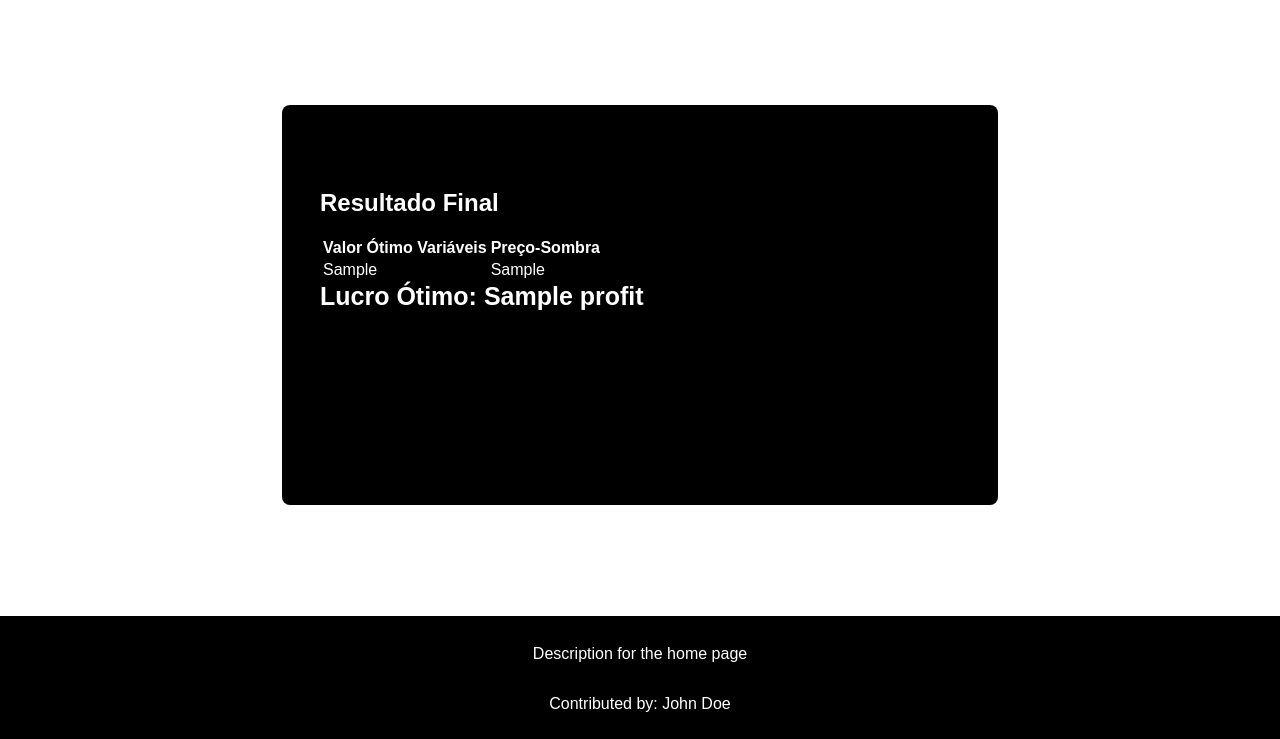
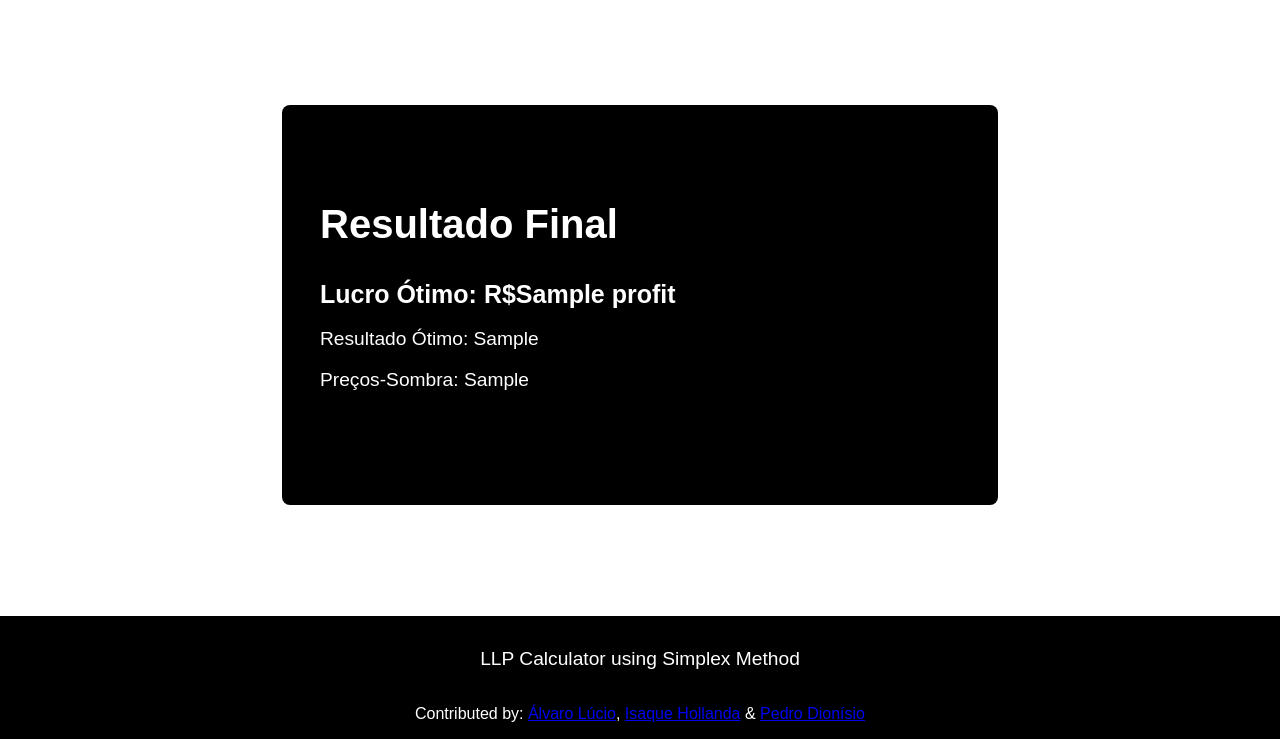
Before and after one commit to AlvaroLucioRibeiro/Simplex-Calculator, a Flask app: template app/templates/success.html in a window 1280 px wide. Shown: the part 109-848 px from the top of the page. Before the commit the page ends 821 px from the top, so only its background shows below. Run offline with Flask 3, Linux system fonts and the light colour scheme; the template is opened without the code that fills it: most values are stand-ins (such as "Sample title", 1, 10 or a date in 2020).

Commit message:
footer and success page update

```diff
--- a/app/app.py
+++ b/app/app.py
@@ -43,7 +43,6 @@ def evaluate():
     print(data)
 
     # Initialize lists to store coefficients
-    tipo_problema = data['tipo_problema']
     coefs_func_objetivo = []
     coefs_restricao = []
     lados_direitos = []
@@ -74,7 +73,6 @@ def evaluate():
 
     coefs_restricao = restricoes_array
 
-    print(f'Tipo Problema: {tipo_problema}')
     print(f'Num. Variáveis: {num_variaveis}')
     print(f'Num. Restrições: {num_restricoes}')
     print(f'Coefs Objetivo: {coefs_func_objetivo}')
@@ -83,7 +81,7 @@ def evaluate():
     print(f'Sinais das restricoes: {sinais}')
 
     # Instanciar calculadora Simplex
-    simplex_calculator = Simplex(tipo_problema, num_variaveis, num_restricoes, coefs_func_objetivo, coefs_restricao, lados_direitos, sinais)
+    simplex_calculator = Simplex(num_variaveis, num_restricoes, coefs_func_objetivo, coefs_restricao, lados_direitos, sinais)
 
     # Resultados
     optimal_solution, optimal_value, shadow_prices = simplex_calculator.simplex()
--- a/app/static/global.css
+++ b/app/static/global.css
@@ -71,10 +71,18 @@ footer{
     padding-top: 1%;
 }
 
-footer div{
+footer #project-description-container{
     align-items: center;
     justify-content: center;
     display: flex;
+    font-size: 120%;
+}
+
+footer #contributors-container{
+    align-items: center;
+    justify-content: center;
+    display: flex;
+    font-size: 100%;
 }
 
 #title-setup{
@@ -189,11 +197,13 @@ select{
 }
 
 #title-result{
+    font-size: 2.5em;
+}
 
-}
-#table-result{
-
-}
 #result-lucro{
 
 }
+
+.results{
+    font-size: 120%;
+}
--- a/app/templates/base.html
+++ b/app/templates/base.html
@@ -30,7 +30,7 @@
 
     <footer>
         <div id="project-description-container">
-            <p>{% block project_description %}Simplex PPL Calculator{% endblock %}</p>
+            <p>{% block project_description %}LLP Calculator using Simplex Method{% endblock %}</p>
         </div>
         <div id="contributors-container">
             <p>{% block contributors %}Contributed by: {% endblock %}</p>
--- a/app/templates/index.html
+++ b/app/templates/index.html
@@ -15,6 +15,6 @@
             </form>
         </div>
     </main>
-{% endblock %}
-{% block project_description %}Simplex PPL Calculator{% endblock %}
-{% block contributors %}Contributed by: John Doe{% endblock %}
+    {% endblock %}
+    {% block project_description %}LLP Calculator using Simplex Method{% endblock %}
+    {% block contributors %}Contributed by: <a href="https://github.com/AlvaroLucioRibeiro">Álvaro Lúcio</a>, <a href="https://github.com/Isaquehg">Isaque Hollanda</a> & <a href="https://github.com/PedroLuisDionisioFraga">Pedro Dionísio</a>{% endblock %}
--- a/app/templates/success.html
+++ b/app/templates/success.html
@@ -6,19 +6,11 @@
     <main>
         <div id="container-result">
             <h2 id="title-result">Resultado Final</h2>
-            <table id="table-result">
-                <tr>
-                    <th>Valor Ótimo Variáveis</th>
-                    <th>Preço-Sombra</th>
-                </tr>
-                <tr>
-                    <td>{{ results.optimal_solution }}</td>
-                    <td>{{ results.shadow_prices }}</td>
-                </tr>
-            </table>
-            <h3 id="result-lucro">Lucro Ótimo: {{ results.profit }}</h3>
+            <h3 id="result-lucro">Lucro Ótimo: R${{ results.profit }}</h3>
+            <p class="results" id="optimal-result">Resultado Ótimo: {{ results.optimal_solution }}</p>
+            <p class="results" id="shadow-price-result">Preços-Sombra: {{ results.shadow_prices }}</p>
         </div>
     </main>
 {% endblock %}
-{% block project_description %}Description for the home page{% endblock %}
-{% block contributors %}Contributed by: John Doe{% endblock %}
+{% block project_description %}LLP Calculator using Simplex Method{% endblock %}
+{% block contributors %}Contributed by: <a href="https://github.com/AlvaroLucioRibeiro">Álvaro Lúcio</a>, <a href="https://github.com/Isaquehg">Isaque Hollanda</a> & <a href="https://github.com/PedroLuisDionisioFraga">Pedro Dionísio</a>{% endblock %}
--- a/app/utils/simplex.py
+++ b/app/utils/simplex.py
@@ -3,7 +3,7 @@ import numpy as np
 
 class Simplex():
     # Simplex Setup
-    def __init__(self, tipo_problema, n_var, n_restricoes, coefs_funcao_objetivo, coefs_restricoes, lados_direitos, sinais) -> None:
+    def __init__(self, n_var, n_restricoes, coefs_funcao_objetivo, coefs_restricoes, lados_direitos, sinais) -> None:
         self.n_var = n_var # Número de variáveis
         self.n_restricoes = n_restricoes # Número de restrições
         self.c = coefs_funcao_objetivo # Lista de cada coeficiente da função objetivo. Ex.: Z = 5A + 3B coefs_funcao_objetivo = [5, 3]
@@ -11,7 +11,7 @@ class Simplex():
         self.b = lados_direitos  # Lista de cada coeficiente de restrição do Lado Direito da equação. Ex.: 10A + 3B < 30; 13A + 12B >= 55; 32A + 9B >= 78 lados_direitos = [30, 55, 78]
         self.sinais = sinais # Indica se o sinal é maior igual ou menor de cada equação das restrições. Ex.: Ex.: 10A + 3B < 30; 13A + 12B >= 55; 32A + 9B >= 78 sinais = ['less', 'greater', 'greater']
 
-        self.maximize = True if tipo_problema == 'max' else False # Definir tipo do problema
+        self.maximize = True
 
     # Função para realizar operações de pivoteamento na tabela simplex.
     def pivot_on(self):
```
Also changed, not shown: app/static/index.css (deleted, +0 -9 lines), app/templates/modelo-ppl.html (+2 -6 lines), app/static/index.js (deleted), app/static/modelo-ppl.css (deleted), app/static/success.css (deleted).
